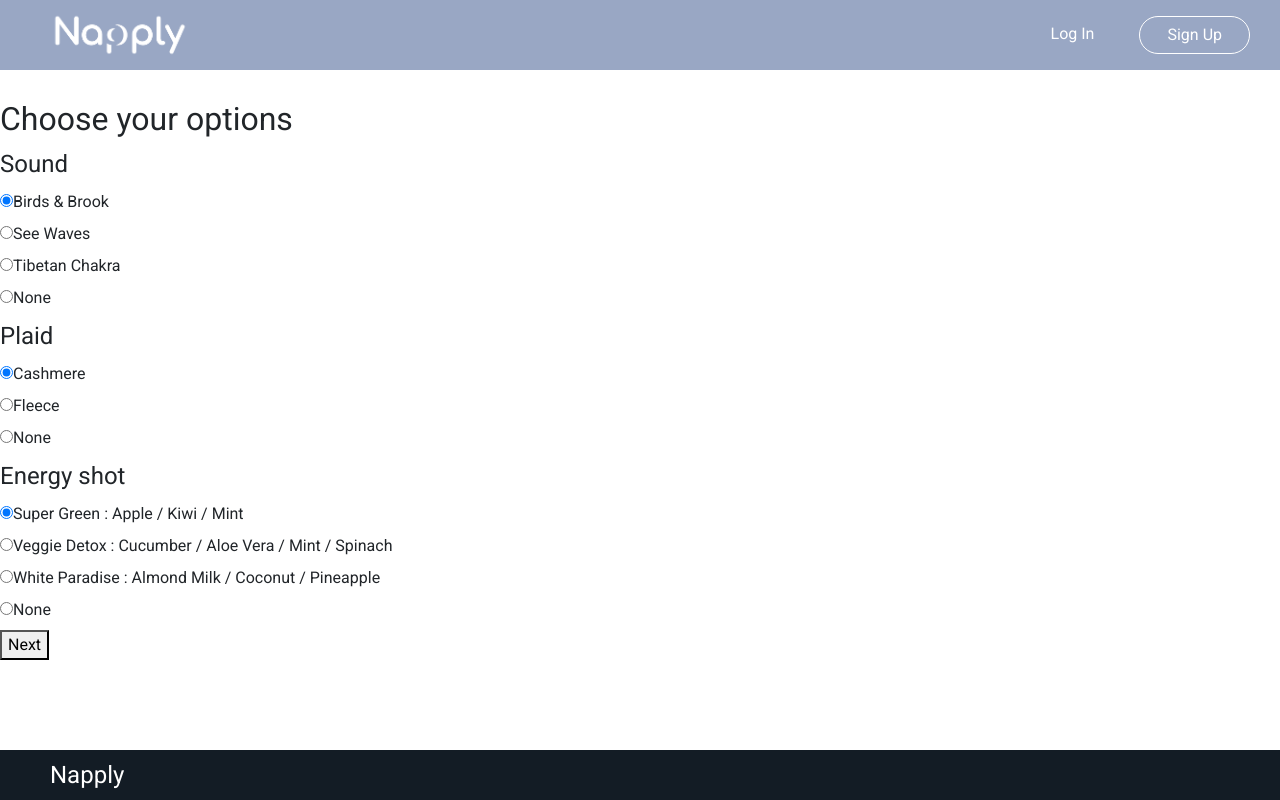
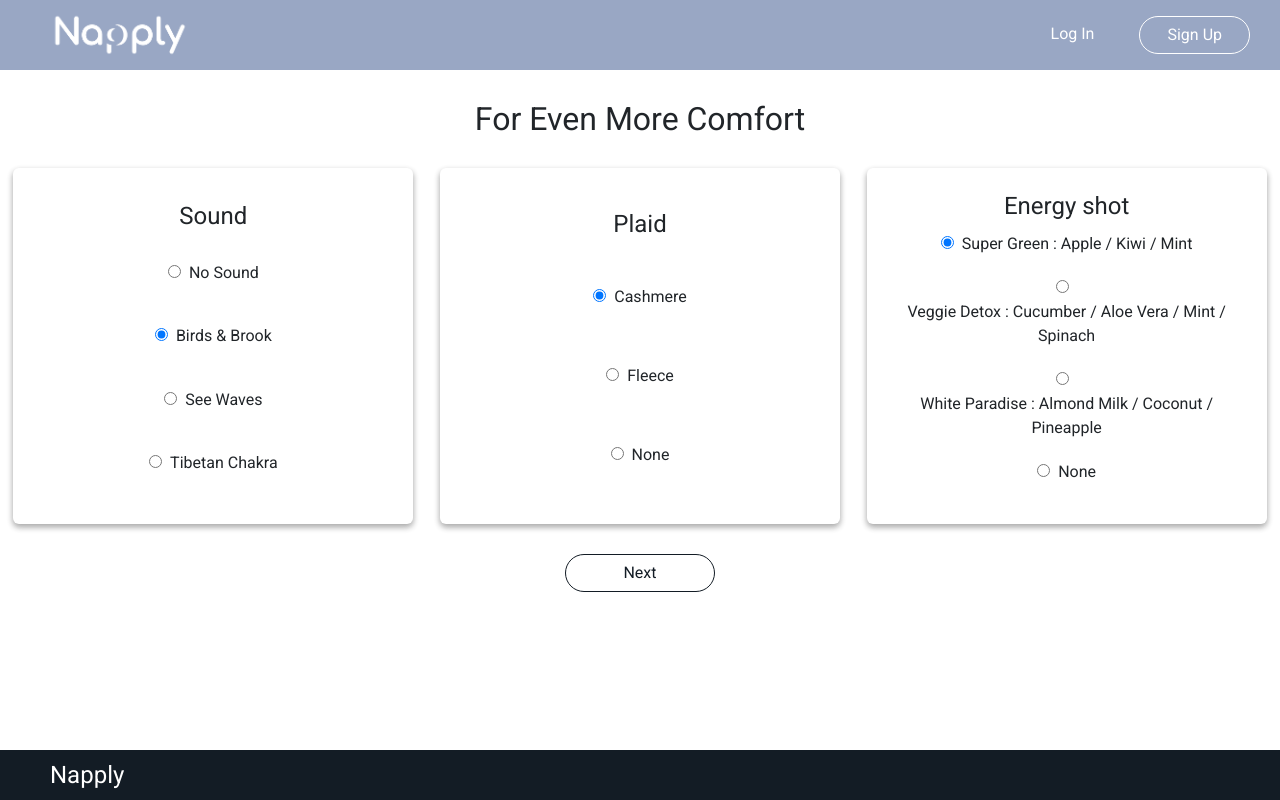
Before and after one commit to LOOFFI/napply-app, a React (Create React App) app: page /options/1 in a window 1280 px wide. Built offline with nearby package versions, Linux system fonts and the light colour scheme; no server answers; the HTML template or start-up script is replaced by a standard one.

Commit message:
tuesday morning commit

```diff
--- a/src/App.css
+++ b/src/App.css
@@ -279,3 +279,30 @@ div.card.concept-card {
 .date-time {
   text-align: center;
 }
+
+/* >>>>>>>>>> OPTIONS <<<<<<<<<<< */
+.options {
+  display: flex;
+  justify-content: space-around;
+}
+
+.sounds,
+.blankets,
+.juices {
+  width: 400px;
+  box-shadow: 0 3px 6px rgba(0, 0, 0, 0.16), 0 3px 6px rgba(0, 0, 0, 0.23);
+  border-radius: 6px;
+  padding: 20px;
+  margin-bottom: 30px;
+  display: flex;
+  flex-direction: column;
+  justify-content: space-around;
+}
+
+.option-input {
+  margin-bottom: 12px;
+}
+
+.option-input input {
+  margin-right: 8px;
+}
--- a/src/components/Options.js
+++ b/src/components/Options.js
@@ -55,13 +55,24 @@ class Options extends React.Component {
     }
 
     return (
-      <section>
-        <h2>Choose your options</h2>
+      <section className="loc-section">
+        <h2>For Even More Comfort</h2>
 
         <form onSubmit={event => this.handleSubmit(event)}>
-          <div>
+          <div className="options">
+            <div className="sounds">
               <legend>Sound</legend>
-            <div>
+              <div className="option-input">
+                <input
+                  type="radio"
+                  value="None"
+                  name="sounds"
+                  onChange={event => this.updateSound(event)}
+                  checked={this.state.sound === "None"}
+                />
+                <label htmlFor="None">No Sound</label>
+              </div>
+              <div className="option-input">
                 <input
                   type="radio"
                   value="Birds & Brook"
@@ -69,9 +80,9 @@ class Options extends React.Component {
                   onChange={event => this.updateSound(event)}
                   checked={this.state.sound === "Birds & Brook"}
                 />
-              <label for="Birds & Brook">Birds & Brook</label>
+                <label htmlFor="Birds & Brook">Birds & Brook</label>
               </div>
-            <div>
+              <div className="option-input">
                 <input
                   type="radio"
                   value="See Waves"
@@ -79,9 +90,9 @@ class Options extends React.Component {
                   onChange={event => this.updateSound(event)}
                   checked={this.state.sound === "See Waves"}
                 />
-              <label for="See Waves">See Waves</label>
+                <label htmlFor="See Waves">See Waves</label>
               </div>
-            <div>
+              <div className="option-input">
                 <input
                   type="radio"
                   value="Tibetan Chakra"
@@ -89,23 +100,13 @@ class Options extends React.Component {
                   onChange={event => this.updateSound(event)}
                   checked={this.state.sound === "Tibetan Chakra"}
                 />
-              <label for="Tibetan Chakra">Tibetan Chakra</label>
-            </div>
-            <div>
-              <input
-                type="radio"
-                value="None"
-                name="sounds"
-                onChange={event => this.updateSound(event)}
-                checked={this.state.sound === "None"}
-              />
-              <label for="None">None</label>
+                <label htmlFor="Tibetan Chakra">Tibetan Chakra</label>
               </div>
             </div>
 
-          <div>
+            <div className="blankets">
               <legend>Plaid</legend>
-            <div>
+              <div className="option-input">
                 <input
                   type="radio"
                   value="Cashmere"
@@ -113,9 +114,9 @@ class Options extends React.Component {
                   onChange={event => this.updatePlaid(event)}
                   checked={this.state.plaid === "Cashmere"}
                 />
-              <label for="Cashmere">Cashmere</label>
+                <label htmlFor="Cashmere">Cashmere</label>
               </div>
-            <div>
+              <div className="option-input">
                 <input
                   type="radio"
                   value="Fleece"
@@ -123,10 +124,10 @@ class Options extends React.Component {
                   onChange={event => this.updatePlaid(event)}
                   checked={this.state.plaid === "Fleece"}
                 />
-              <label for="Fleece">Fleece</label>
+                <label htmlFor="Fleece">Fleece</label>
               </div>
 
-            <div>
+              <div className="option-input">
                 <input
                   type="radio"
                   value="None"
@@ -134,13 +135,13 @@ class Options extends React.Component {
                   onChange={event => this.updatePlaid(event)}
                   checked={this.state.plaid === "None"}
                 />
-              <label for="None">None</label>
+                <label htmlFor="None">None</label>
               </div>
             </div>
 
-          <div>
+            <div className="juices">
               <legend>Energy shot</legend>
-            <div>
+              <div className="option-input">
                 <input
                   type="radio"
                   value="Super Green"
@@ -148,9 +149,11 @@ class Options extends React.Component {
                   onChange={event => this.updateEnergyShot(event)}
                   checked={this.state.energyShot === "Super Green"}
                 />
-              <label for="Super Green">Super Green : Apple / Kiwi / Mint</label>
+                <label htmlFor="Super Green">
+                  Super Green : Apple / Kiwi / Mint
+                </label>
               </div>
-            <div>
+              <div className="option-input">
                 <input
                   type="radio"
                   value="Veggie Detox"
@@ -158,11 +161,11 @@ class Options extends React.Component {
                   onChange={event => this.updateEnergyShot(event)}
                   checked={this.state.energyShot === "Veggie Detox"}
                 />
-              <label for="Veggie Detox">
+                <label htmlFor="Veggie Detox">
                   Veggie Detox : Cucumber / Aloe Vera / Mint / Spinach
                 </label>
               </div>
-            <div>
+              <div className="option-input">
                 <input
                   type="radio"
                   value="White Paradise"
@@ -170,11 +173,11 @@ class Options extends React.Component {
                   onChange={event => this.updateEnergyShot(event)}
                   checked={this.state.energyShot === "White Paradise"}
                 />
-              <label for="White Paradise">
+                <label htmlFor="White Paradise">
                   White Paradise : Almond Milk / Coconut / Pineapple
                 </label>
               </div>
-            <div>
+              <div className="option-input">
                 <input
                   type="radio"
                   value="None"
@@ -182,11 +185,11 @@ class Options extends React.Component {
                   onChange={event => this.updateEnergyShot(event)}
                   checked={this.state.energyShot === "None"}
                 />
-              <label for="None">None</label>
+                <label htmlFor="None">None</label>
               </div>
             </div>
-
-          <button>Next</button>
+          </div>
+          <button className="btn btn-outline-primary btn-sign">Next</button>
         </form>
       </section>
     );
```
Lines whose indentation alone changed are shown as unchanged.
